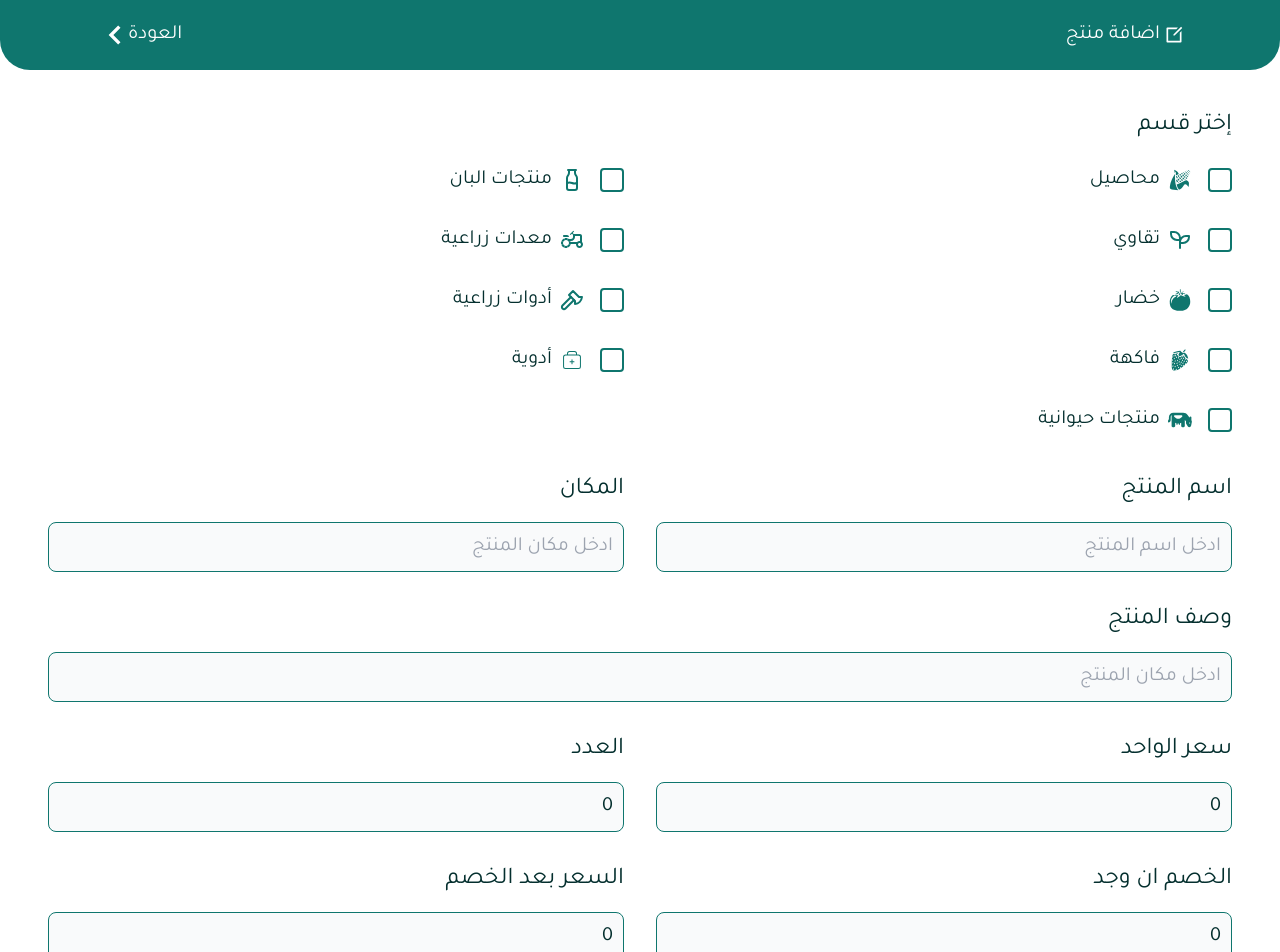
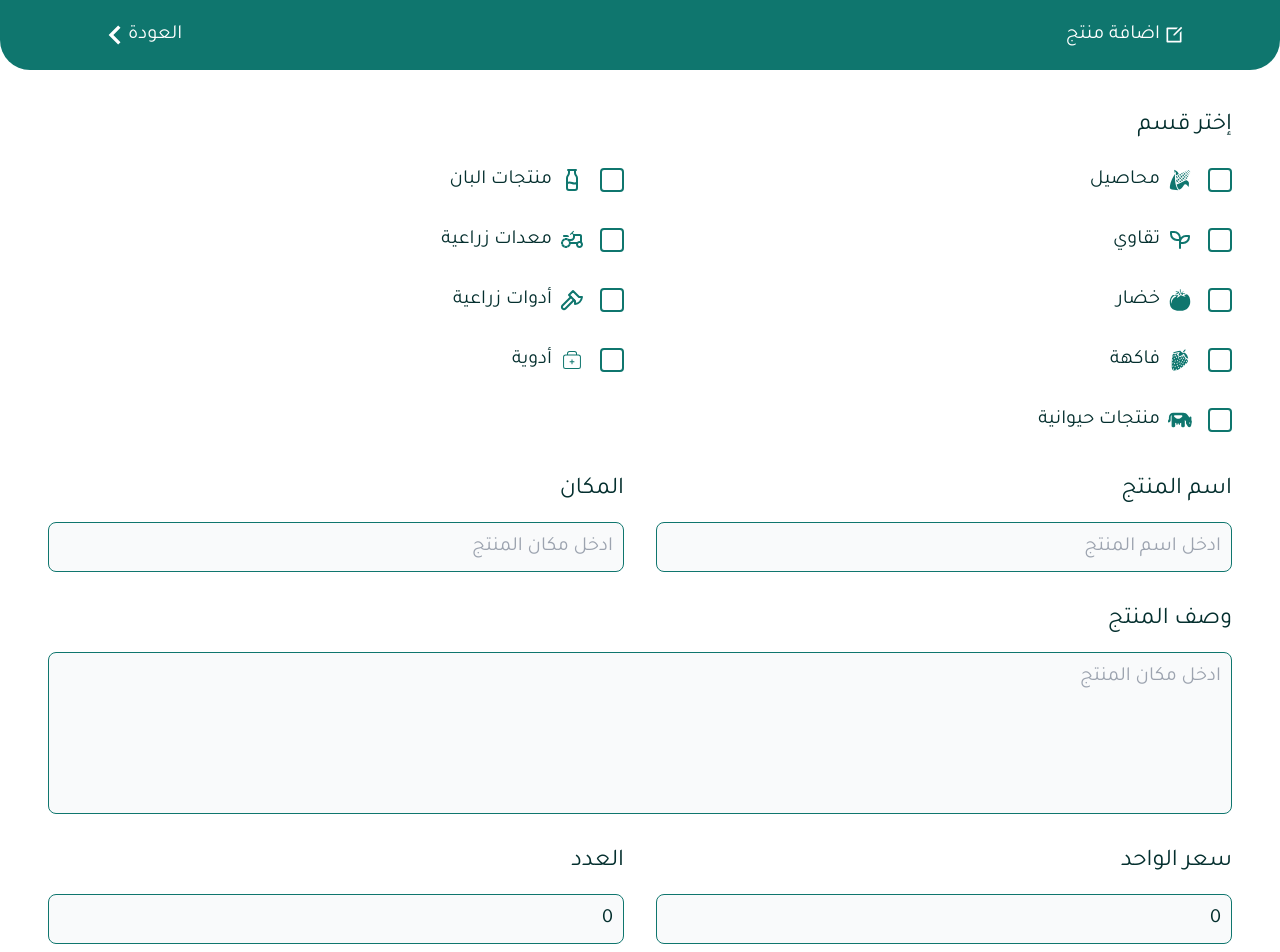
Before and after one commit to islamm771/7asad, a React (Vite) app: page /add-product in a window 1280 px wide. Shown: the top 952 px of the page. Built offline with nearby package versions, Linux system fonts and the light colour scheme; sample sign-in values are in the browser's storage.

Commit message:
modify profile,reviews,add-product

```diff
--- a/src/components/productDetails/Reviews.tsx
+++ b/src/components/productDetails/Reviews.tsx
@@ -66,10 +66,9 @@ const Reviews = () => {
     useEffect(() => {
         if (data) {
             const allRatings = data.data.review.reduce((acc: number, review: IReview) => (acc + review.rating), 0)
-            setOverallRating((allRatings / data.data.review.length).toFixed(1));
+            setOverallRating(allRatings ? (allRatings / data.data.review.length).toFixed(1) : "0");
         }
     }, [data]);
-
 
     if (isLoading) {
         return <div>
--- /dev/null
+++ b/src/components/ui/Textarea.tsx
@@ -0,0 +1,16 @@
+import { TextareaHTMLAttributes } from "react"
+
+interface IProps extends TextareaHTMLAttributes<HTMLTextAreaElement> {
+
+}
+
+const Textarea = ({ ...rest }: IProps) => {
+
+    return <textarea
+        className="w-full rounded-lg border border-teal-700  bg-gray-50 text-teal-950 text-xl block p-2.5 focus:outline-none resize-none"
+        {...rest}
+    />
+}
+
+
+export default Textarea
--- a/src/pages/AddProduct.tsx
+++ b/src/pages/AddProduct.tsx
@@ -9,6 +9,7 @@ import InputCheckBox from "../components/ui/InputCheckBox";
 import { axiosInstance } from "../config/axios.config";
 import { AddProductForm, ProductCategories } from "../data";
 import { IAddProduct } from "../interface";
+import Textarea from "../components/ui/TextArea";
 
 const AddProduct = () => {
     const [selectedCategory, setSelectedCategory] = useState("");
@@ -71,7 +72,7 @@ const AddProduct = () => {
         setSelectedImages((prevImages) => [...prevImages, null]);
     };
 
-    const handleInputChange = (e: ChangeEvent<HTMLInputElement>) => {
+    const handleInputChange = (e: ChangeEvent<HTMLInputElement | HTMLTextAreaElement>) => {
         let { name, value } = e.target;
         setFormData((prevData) => ({
             ...prevData,
@@ -105,6 +106,17 @@ const AddProduct = () => {
             >
                 {input.label}
             </label>
+            {input.name === "description" ? (
+                <Textarea
+                    id={input.id}
+                    name={input.name}
+                    required={input.required}
+                    placeholder={input.placeholder}
+                    value={formData[input.name]}
+                    onChange={handleInputChange}
+                    rows={5}
+                />
+            ) : (
                 <Input
                     type={input.type}
                     id={input.id}
@@ -114,18 +126,11 @@ const AddProduct = () => {
                     value={formData[input.name]}
                     onChange={handleInputChange}
                 />
+            )}
         </div>
     ))
 
-    const handleSubmit = async (e: FormEvent<HTMLFormElement>) => {
-        e.preventDefault();
-        console.log(formData)
-        try {
-            await addProduct({ product: formData })
-            toast.success("Product added successfully", {
-                duration: 2000,
-                position: "top-right"
-            })
+    const handleClearAll = () => {
         setFormData({
             name: "",
             description: "",
@@ -139,6 +144,19 @@ const AddProduct = () => {
             categoryName: "",
         })
         setSelectedImages([null])
+        setSelectedCategory("")
+    }
+
+    const handleSubmit = async (e: FormEvent<HTMLFormElement>) => {
+        e.preventDefault();
+        console.log(formData)
+        try {
+            await addProduct({ product: formData })
+            toast.success("Product added successfully", {
+                duration: 2000,
+                position: "top-right"
+            })
+            handleClearAll()
         } catch (error) {
             console.log(error)
         }
@@ -211,7 +229,8 @@ const AddProduct = () => {
                             نشر الأن
                         </button>
 
-                        <button className="w-[270px] py-1.5 bg-white rounded-[3px] text-teal-700 border border-teal-700 text-[23px]">
+                        <button type="button" className="w-[270px] py-1.5 bg-white rounded-[3px] text-teal-700 border border-teal-700 text-[23px]"
+                            onClick={handleClearAll}>
                             مسح
                         </button>
                     </div>
--- a/src/pages/Profile.tsx
+++ b/src/pages/Profile.tsx
@@ -21,23 +21,23 @@ const Profile = () => {
                 </div>
                 {/* Name */}
                 <div className="text-right flex justify-end items-center mr-6 mt-12 lg:mt-0 lg:mr-64">
-                    <h1 className="text-teal-950 text-2xl font-medium mb-2">
+                    <h1 className="text-teal-950 text-2xl font-medium">
                         {user.name}
                     </h1>
                     <FaUser
-                        className="text-amber-500 text-xl ml-3 mb-3"
+                        className="text-amber-500 text-xl ml-3"
                     />
                 </div>
-                <div className="text-right flex justify-end items-center mt-2">
+                <div className="text-right flex justify-end items-center mr-6 mt-6 lg:mt-2 lg:mr-64">
                     <h2 className="text-zinc-500 text-xl font-bold">{user.role}</h2>
                     <FaCircle
-                        className="text-green-400 text-[10px] mr-6 ml-4"
+                        className="text-green-400 text-[10px] ml-3"
                     />
                 </div>
 
                 {/* Remaining details */}
 
-                <div className="text-right flex justify-end items-center mt-6 lg:mt-12">
+                <div className="text-right flex justify-end items-center mt-6 lg:mt-8">
                     <h4 className="text-teal-700 text-2xl font-medium inline">
                         {user.phone}
                     </h4>
```
Lines whose indentation alone changed are shown as unchanged.
